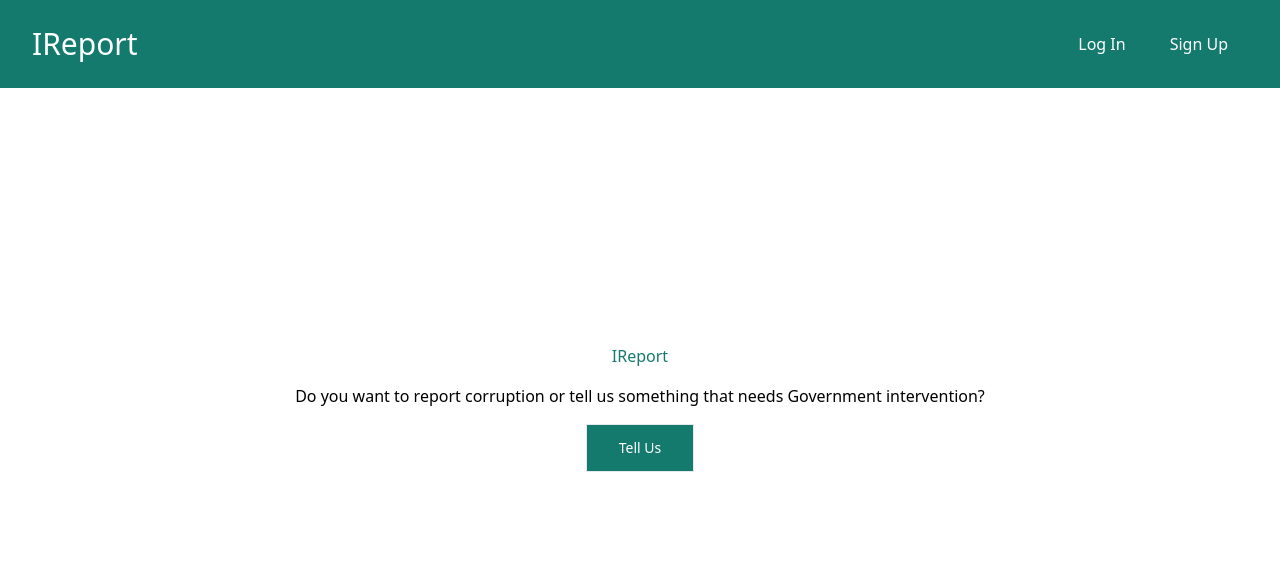
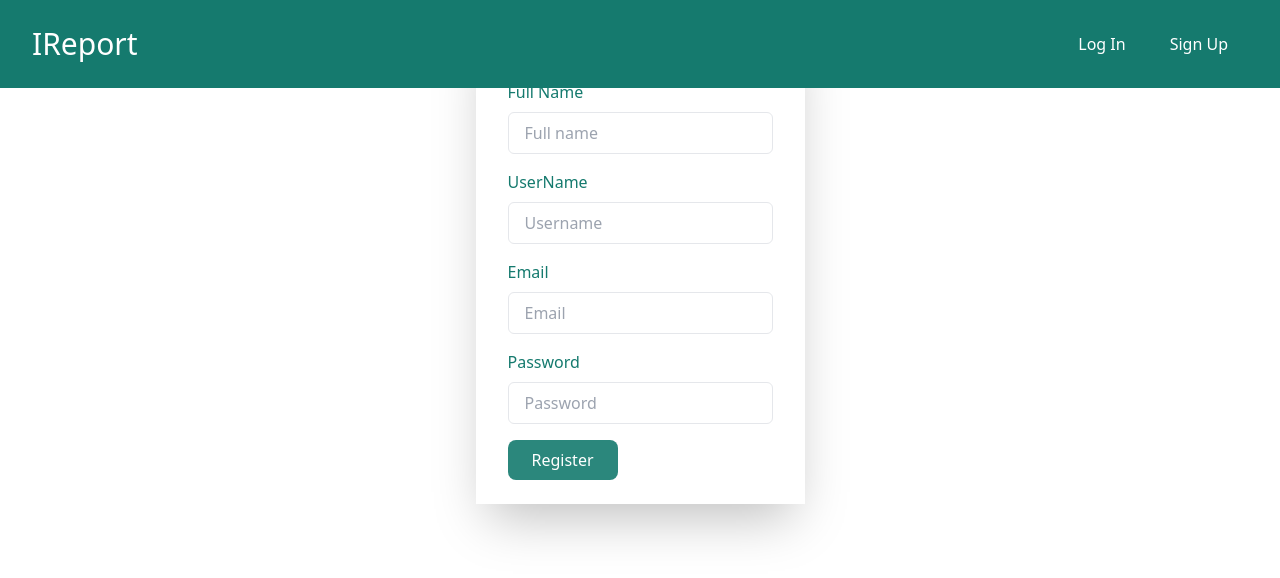
Before and after one commit to annomao/ireport, a React (Create React App) app: page /register in a window 1280 px wide. Shown: the top 578 px of the page. Built offline with nearby package versions, Linux system fonts and the light colour scheme.

Commit message:
add login,register and home routes

```diff
--- a/src/App.js
+++ b/src/App.js
@@ -1,10 +1,18 @@
-import Home from './components/Home'
+import React from 'react'
+import { Routes,Route } from "react-router-dom";
+import Home from './components/Home';
+import Login from './components/Login';
+import Register from './components/Register';
+
+
 function App() {
   return (
-    <div>
-      <Home/>
-    </div>
-  );
+    <Routes>
+      <Route exact path="/" element={<Home/>}/>
+      <Route path="/login" element={<Login/>}/>
+      <Route path="/register" element={<Register/>} />
+    </Routes>
+  )
 }
 
-export default App;
+export default App
--- a/src/components/Header.js
+++ b/src/components/Header.js
@@ -1,21 +1,22 @@
 import React from 'react'
+import { NavLink } from 'react-router-dom'
 
 export default function Header() {
   return (
     <nav className="flex items-center justify-between flex-wrap bg-base p-6 fixed w-full z-10 top-0">
 		<div className="flex items-center flex-shrink-0 text-white mr-6">
-			<a className="text-white no-underline hover:text-white hover:no-underline">
+			<NavLink to="/" className="text-white no-underline hover:text-white hover:no-underline">
 				<span className="text-3xl pl-2"><i className="em em-grinning"></i>IReport</span>
-			</a>
+			</NavLink>
 		</div>
 
 		<div className="w-full flex-grow lg:flex lg:items-center lg:w-auto hidden lg:block pt-6 lg:pt-0" id="nav-content">
 			<ul className="list-reset lg:flex justify-end flex-1 items-center">
 				<li className="mr-3">
-					<a className="inline-block py-2 px-4 text-white no-underline hover:text-gray-400">Log In</a>
+					<NavLink to="/login" className="inline-block py-2 px-4 text-white no-underline hover:text-gray-400">Log In</NavLink>
 				</li>
 				<li className="mr-3">
-					<a className="inline-block no-underline text-white hover:text-gray-400 py-2 px-4">Sign Up</a>
+					<NavLink to="/register" className="inline-block no-underline text-white hover:text-gray-400 py-2 px-4">Sign Up</NavLink>
 				</li>
 			</ul>
 		</div>
--- a/src/components/Home.js
+++ b/src/components/Home.js
@@ -1,4 +1,5 @@
 import React from 'react'
+import { NavLink } from 'react-router-dom'
 import Header from './Header'
 
 function Home() {
@@ -9,7 +10,7 @@ function Home() {
       <div className="text-center">
         <h1 className="text-7xl text-base my-4">IReport</h1>
         <p className="my-4">Do you want to report corruption or tell us something that needs Government intervention?</p>
-        <a className="inline-block text-sm px-8 py-4 leading-none border text-white bg-base hover:border-transparent mt-4 lg:mt-0">Tell Us</a>
+        <NavLink to="/login" className="inline-block text-sm px-8 py-4 leading-none border text-white bg-base hover:border-transparent mt-4 lg:mt-0">Tell Us</NavLink>
       </div>
     </div>
     </>
--- a/src/components/Register.js
+++ b/src/components/Register.js
@@ -43,7 +43,7 @@ function Register() {
             className="w-full px-4 py-2 mt-2 border rounded-md focus:outline-none focus:ring-1 focus:ring-base"/>
           </div>
           <div className="flex items-baseline justify-between">
-              <button onClick={register} className="px-6 py-2 mt-4 text-white bg-base/90 rounded-lg hover:bg-base">Register</button>
+              <button className="px-6 py-2 mt-4 text-white bg-base/90 rounded-lg hover:bg-base">Register</button>
           </div>
         </form>
     </div>
--- a/src/index.js
+++ b/src/index.js
@@ -1,11 +1,14 @@
 import React from 'react';
 import ReactDOM from 'react-dom/client';
+import { BrowserRouter } from 'react-router-dom';
 import './index.css';
 import App from './App';
 
 const root = ReactDOM.createRoot(document.getElementById('root'));
 root.render(
   <React.StrictMode>
-    <App />
+    <BrowserRouter>
+     <App />
+    </BrowserRouter>
   </React.StrictMode>
 );
```
